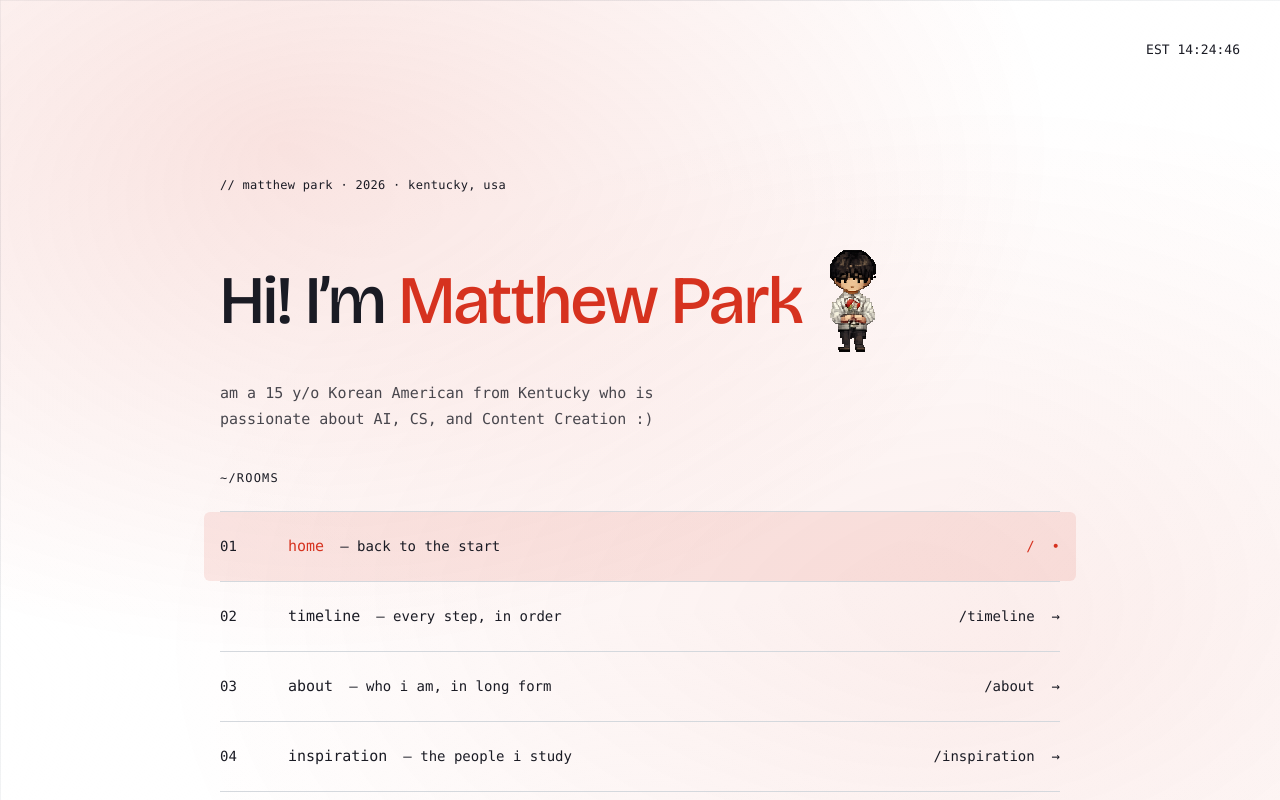
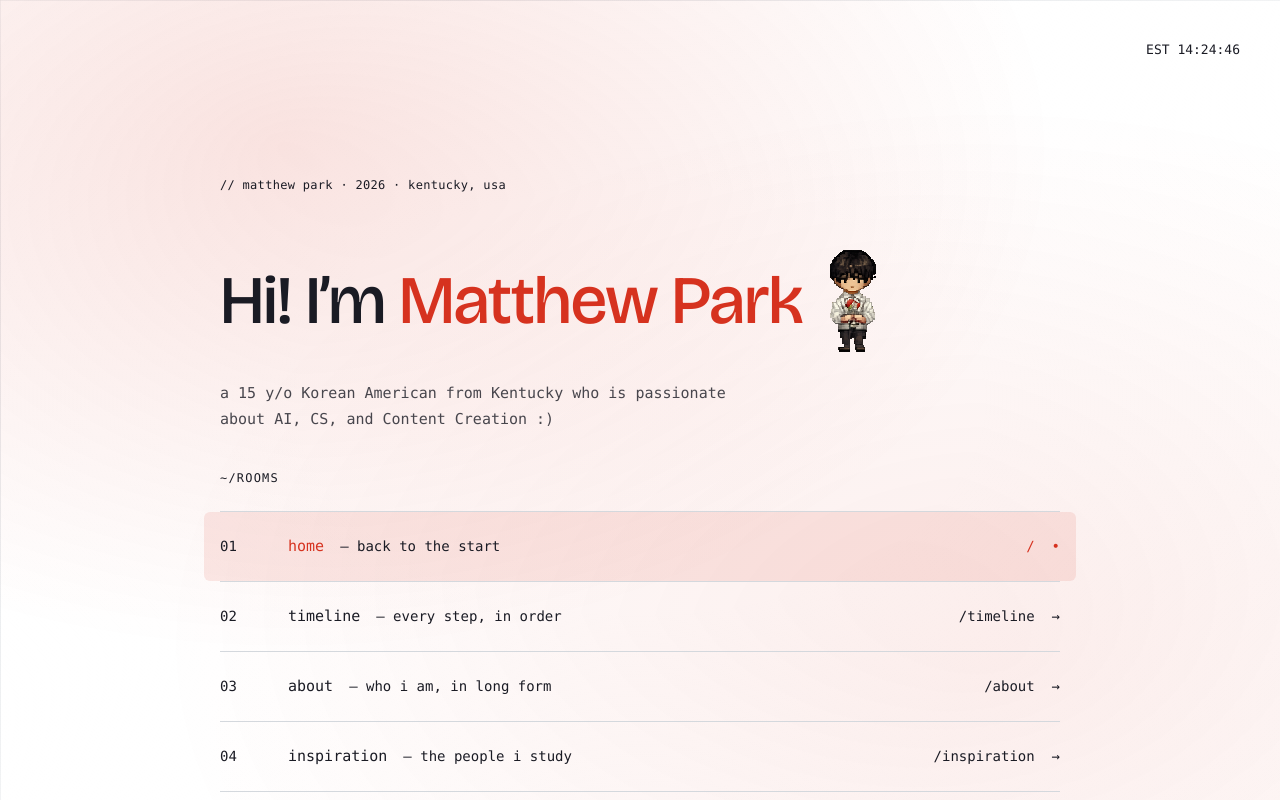
Before and after one commit to mattypark/Matthew-sportfolio, a React (Vite) app: page / in a window 1280 px wide. Shown: the top 800 px of the page. Built offline with nearby package versions, Linux system fonts and the light colour scheme.

Commit message:
fix up text

```diff
--- a/src/components/Portfolio.jsx
+++ b/src/components/Portfolio.jsx
@@ -58,7 +58,7 @@ const Portfolio = () => {
             />
           </h1>
           <p className="mt-6 sm:mt-7 font-mono text-[14px] sm:text-[15px] leading-[1.75] text-foreground/80 max-w-[58ch]">
-            am a 15 y/o Korean American from Kentucky who is passionate about
+            a 15 y/o Korean American from Kentucky who is passionate about
             AI, CS, and Content Creation :)
           </p>
         </motion.section>
```
